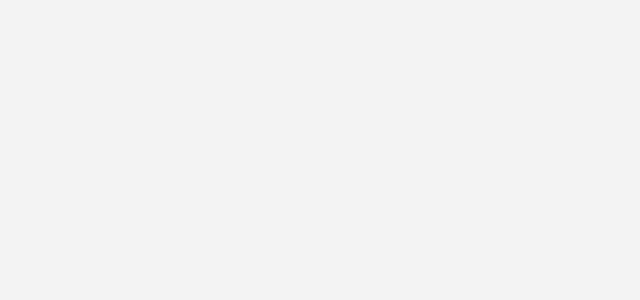
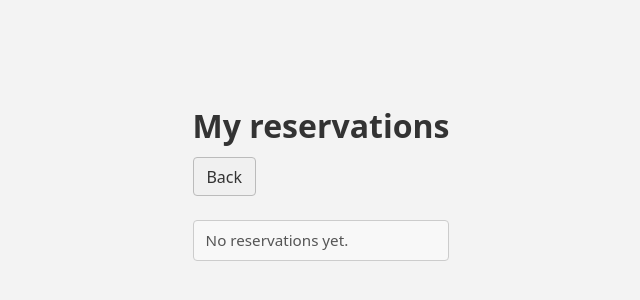
Before and after one commit to juhanpuusepp/table-booking-app, a React (Vite) app in the folder table-booking-web/: page /my-reservations in a window 1280 px wide. Before the commit this address had no page. Shown: the part 216-516 px from the top of the page, without its empty margins (319-959 px from the left). Built offline with nearby package versions, Linux system fonts and the light colour scheme.

Commit message:
added a my reservations view

```diff
--- a/table-booking-web/src/App.tsx
+++ b/table-booking-web/src/App.tsx
@@ -1,5 +1,6 @@
 import { BrowserRouter, Routes, Route } from 'react-router-dom'
 import MainView from './views/MainView/MainView'
+import MyReservationsView from './views/MyReservationsView/MyReservationsView'
 import RecommendationsView from './views/RecommendationsView/RecommendationsView'
 import ReservationView from './views/ReservationView/ReservationView'
 import './App.css'
@@ -11,6 +12,7 @@ function App() {
         <Route path="/" element={<MainView />} />
         <Route path="/recommendations" element={<RecommendationsView />} />
         <Route path="/reservation" element={<ReservationView />} />
+        <Route path="/my-reservations" element={<MyReservationsView />} />
       </Routes>
     </BrowserRouter>
   )
--- a/table-booking-web/src/components/FloorPlan/FloorPlan.tsx
+++ b/table-booking-web/src/components/FloorPlan/FloorPlan.tsx
@@ -35,7 +35,7 @@ const ZONES = [
   { id: 'main', name: 'Indoors', x: 20, y: 20, width: 320, height: 190 },
   { id: 'private', name: 'Private room', x: 340, y: 20, width: 140, height: 80 },
   { id: 'terrace', name: 'Terrace', x: 20, y: 210, width: 412, height: 120 },
-  { id: 'kitchen', name: 'Kitchen', x: 340, y: 101, width: 160, height: 110 }
+  { id: 'kitchen', name: 'Kitchen', x: 340, y: 101, width: 170, height: 110 }
 ] as const
 
 //wall segments
@@ -111,9 +111,7 @@ export default function FloorPlan(props: FloorPlanProps) {
             aria-hidden
             onMouseEnter={(e) => setTooltip({ text: z.name, x: e.clientX, y: e.clientY })}
             onMouseLeave={() => setTooltip(null)}
-          >
-            <title>{z.name}</title>
-          </rect>
+          />
         ))}
         {/* walls */}
         {WALLS.map((w, i) => (
@@ -160,9 +158,7 @@ export default function FloorPlan(props: FloorPlanProps) {
                   handleTableClick(t.id)
                 }
               }}
-            >
-              <title>{`Table ${t.id} – ${t.capacity} seats`}</title>
-            </rect>
+            />
           )
         })}
       </svg>
--- /dev/null
+++ b/table-booking-web/src/store/myReservations.ts
@@ -0,0 +1,27 @@
+const STORAGE_KEY = 'myReservations'
+
+export interface StoredReservation {
+  id: string
+  tableId: string
+  date: string
+  startTime: string
+  partySize: number
+  createdAt: number
+}
+
+export function getMyReservations(): StoredReservation[] {
+  try {
+    const raw = localStorage.getItem(STORAGE_KEY)
+    if (!raw) return []
+    const list = JSON.parse(raw) as StoredReservation[]
+    return Array.isArray(list) ? list : []
+  } catch {
+    return []
+  }
+}
+
+export function addMyReservation(reservation: Omit<StoredReservation, 'createdAt'>): void {
+  const list = getMyReservations()
+  list.push({ ...reservation, createdAt: Date.now() })
+  localStorage.setItem(STORAGE_KEY, JSON.stringify(list))
+}
--- a/table-booking-web/src/views/MainView/MainView.tsx
+++ b/table-booking-web/src/views/MainView/MainView.tsx
@@ -95,6 +95,13 @@ export default function MainView() {
             >
               {viewMode === 'floor-plan' ? 'See timetable' : 'See floor plan'}
             </button>
+            <button
+              type="button"
+              className="main-view__view-toggle-button"
+              onClick={() => navigate('/my-reservations')}
+            >
+              View my reservations
+            </button>
           </div>
         </div>
       </header>
--- /dev/null
+++ b/table-booking-web/src/views/MyReservationsView/MyReservationsView.css
@@ -0,0 +1,49 @@
+.my-reservations-view {
+  display: flex;
+  flex-direction: column;
+  gap: 1.5rem;
+  width: 100%;
+  text-align: left;
+}
+
+.my-reservations-view__header {
+  display: flex;
+  flex-direction: column;
+  align-items: flex-start;
+  gap: 0.75rem;
+}
+
+.my-reservations-view__title {
+  margin: 0;
+}
+
+.my-reservations-view__back-button {
+  align-self: flex-start;
+  padding: 0.4rem 0.8rem;
+  border-radius: 4px;
+  border: 1px solid #bbbbbb;
+  background: #f0f0f0;
+  cursor: pointer;
+  font: inherit;
+}
+
+.my-reservations-view__list {
+  list-style: none;
+  margin: 0;
+  padding: 0;
+  display: flex;
+  flex-direction: column;
+  gap: 0.5rem;
+}
+
+.my-reservations-view__list-item {
+  padding: 0.5rem 0.75rem;
+  border: 1px solid #cccccc;
+  border-radius: 4px;
+  background-color: #f8f8f8;
+  font-size: 0.95rem;
+}
+
+.my-reservations-view__list-item--empty {
+  color: #555555;
+}
--- /dev/null
+++ b/table-booking-web/src/views/MyReservationsView/MyReservationsView.tsx
@@ -0,0 +1,41 @@
+import { useNavigate } from 'react-router-dom'
+import { getMyReservations } from '../../store/myReservations'
+import './MyReservationsView.css'
+
+/**
+ * lists all reservations made by the user
+ */
+export default function MyReservationsView() {
+  const navigate = useNavigate()
+  const reservations = getMyReservations()
+
+  return (
+    <section className="my-reservations-view">
+      <header className="my-reservations-view__header">
+        <h1 className="my-reservations-view__title">My reservations</h1>
+        <button
+          type="button"
+          className="my-reservations-view__back-button"
+          onClick={() => navigate('/')}
+        >
+          Back
+        </button>
+      </header>
+
+      <ul className="my-reservations-view__list">
+        {reservations.length === 0 ? (
+          <li className="my-reservations-view__list-item my-reservations-view__list-item--empty">
+            No reservations yet.
+          </li>
+        ) : (
+          reservations.map((r) => (
+            <li key={r.id} className="my-reservations-view__list-item">
+              Table <strong>{r.tableId}</strong> on {r.date} at {r.startTime} for {r.partySize}{' '}
+              {r.partySize === 1 ? 'guest' : 'guests'}
+            </li>
+          ))
+        )}
+      </ul>
+    </section>
+  )
+}
--- a/table-booking-web/src/views/ReservationView/ReservationView.tsx
+++ b/table-booking-web/src/views/ReservationView/ReservationView.tsx
@@ -1,6 +1,7 @@
 import { useState } from 'react'
 import { useNavigate, useLocation } from 'react-router-dom'
 import { createReservation } from '../../api/api'
+import { addMyReservation } from '../../store/myReservations'
 import './ReservationView.css'
 
 type LocationState = { tableId?: string; date?: string; time?: string } | null
@@ -26,8 +27,15 @@ export default function ReservationView() {
     }
     setStatus('loading')
     try {
-      await createReservation({
+      const result = await createReservation({
         tableId: state.tableId,
+        date: state.date,
+        startTime: state.time,
+        partySize,
+      })
+      addMyReservation({
+        id: result.id,
+        tableId: result.tableId,
         date: state.date,
         startTime: state.time,
         partySize,
```
